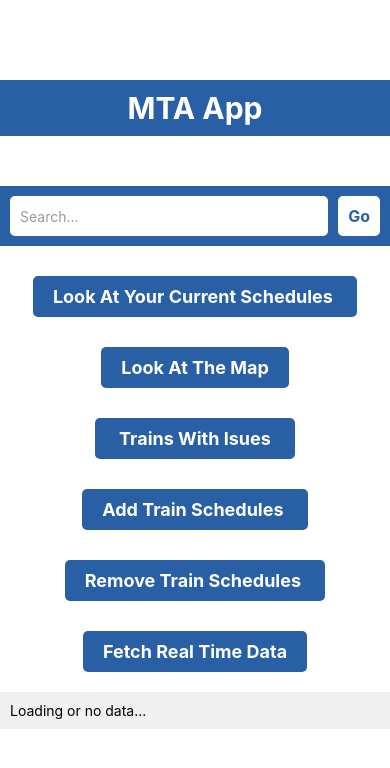
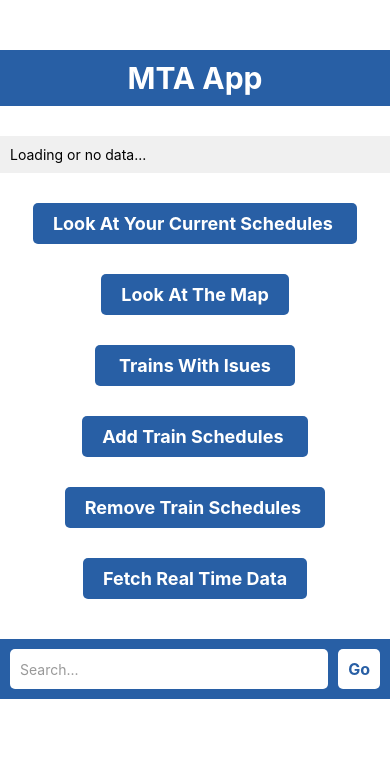
Before and after one commit to Josefbautista94/mta-app, a React Native app: screen / in a window 390 px wide. Shown: the top 768 px of the page. Built offline with nearby package versions, Linux system fonts and the light colour scheme.

Commit message:
modified where i had my containers

```diff
--- a/App.tsx
+++ b/App.tsx
@@ -12,9 +12,9 @@
 import axios from "axios";
 import protobuf from "protobufjs";
 import GtfsRealtimeBindings from "gtfs-realtime-bindings";
-import { FeedMessage } from 'gtfs-realtime-bindings';
-import { MTA_API_KEY } from '@env'; // Ensure you have installed and configured react-native-dotenv
-
+import { FeedMessage } from "gtfs-realtime-bindings";
+import { MTA_API_KEY } from "@env"; // Ensure you have installed and configured react-native-dotenv
+import { ScrollView } from "react-native";
 
 const API_ENDPOINT = `https://api-endpoint.mta.info/Dataservice/mtagtfsfeeds/nyct%2Fgtfs-ace`;
 
@@ -36,20 +36,24 @@
         responseType: "arraybuffer",
         headers: { "x-api-key": MTA_API_KEY }, // Now using the environment variable
       })
-        .then(response => {
+      .then((response) => {
         // Decode the response with the GTFS bindings
-          const feed = GtfsRealtimeBindings.transit_realtime.FeedMessage.decode(new Uint8Array(response.data));
+        const feed = GtfsRealtimeBindings.transit_realtime.FeedMessage.decode(
+          new Uint8Array(response.data)
+        );
         setRealTimeData(feed); // Update the state with the new data
       })
-        .catch(error => {
+      .catch((error) => {
         console.error("Error fetching MTA data:", error);
         setRealTimeData(null); // Reset the state if there's an error
       });
   };
-
   const renderRealTimeData = () => {
     if (realTimeData && realTimeData.entity) {
-        return realTimeData.entity.map((entity, index) => {
+      // Using slice to get only the first 5 entities
+      return realTimeData.entity
+        .slice(0, 6)
+        .map((entity, index) => {
           if (entity.tripUpdate && entity.tripUpdate.trip) {
             return (
               <View key={index} style={styles.dataItem}>
@@ -59,8 +63,9 @@
               </View>
             );
           }
-          return null; // or some placeholder component indicating missing trip data
-        }).filter(component => component !== null); // this will remove any null values from the resulting array
+          return null;
+        })
+        .filter((component) => component !== null);
     }
     return <Text>No data available.</Text>;
   };
@@ -71,19 +76,14 @@
       <View style={styles.header}>
         <Text style={styles.headerText}>MTA App</Text>
       </View>
-      <View style={styles.searchContainer}>
-        <TextInput
-          style={styles.searchInput}
-          placeholder="Search..."
-          placeholderTextColor="#999"
-          value={searchQuery}
-          onChangeText={setSearchQuery}
-          onSubmitEditing={handleSearch}
-        />
-        <TouchableOpacity onPress={handleSearch} style={styles.searchButton}>
-          <Text style={styles.searchButtonText}>Go</Text>
-        </TouchableOpacity>
+      <View style={styles.realTimeDataContainer}>
+        {realTimeData ? (
+          <ScrollView>{renderRealTimeData()}</ScrollView>
+        ) : (
+          <Text>Loading or no data...</Text>
+        )}
       </View>
+
       <TouchableOpacity style={styles.button} onPress={handlePress}>
         <Text style={styles.buttonText}>Look At Your Current Schedules </Text>
       </TouchableOpacity>
@@ -104,9 +104,18 @@
         <Text style={styles.buttonText}>Fetch Real Time Data</Text>
       </TouchableOpacity>
 
-      {/* Container to display real-time data */}
-      <View style={styles.realTimeDataContainer}>
-        {realTimeData ? renderRealTimeData() : <Text>Loading or no data...</Text>}
+      <View style={styles.searchContainer}>
+        <TextInput
+          style={styles.searchInput}
+          placeholder="Search..."
+          placeholderTextColor="#999"
+          value={searchQuery}
+          onChangeText={setSearchQuery}
+          onSubmitEditing={handleSearch}
+        />
+        <TouchableOpacity onPress={handleSearch} style={styles.searchButton}>
+          <Text style={styles.searchButtonText}>Go</Text>
+        </TouchableOpacity>
       </View>
     </View>
   );
@@ -119,11 +128,12 @@
   },
   header: {
     backgroundColor: "rgb(40, 95, 165)",
-    marginTop: 80,
-    marginBottom: 50,
+    marginTop: 50,
+    marginBottom: 10,
     padding: 10,
     alignItems: "center",
     justifyContent: "center",
+    paddingTop: 10,
   },
   headerText: {
     fontSize: 30,
@@ -133,6 +143,7 @@
 
   button: {
     marginTop: 30,
+
     backgroundColor: "rgb(40, 95, 165)",
     paddingVertical: 10, // Make sure this vertical padding is enough
     paddingHorizontal: 20,
@@ -152,6 +163,7 @@
     paddingHorizontal: 10,
     paddingBottom: 10,
     backgroundColor: "rgb(40, 95, 165)", // or another color that fits your design
+    marginTop: 40,
   },
   searchInput: {
     flex: 1,
@@ -177,18 +189,17 @@
   realTimeDataContainer: {
     marginTop: 20,
     padding: 10,
-    backgroundColor: '#f0f0f0' // choose an appropriate background color
+    backgroundColor: "#f0f0f0", // choose an appropriate background color
   },
   dataItem: {
     // styling for each data item
     marginBottom: 5,
     padding: 10,
-    backgroundColor: '#fff',
+    backgroundColor: "#fff",
     borderRadius: 5,
   },
   dataText: {
     // styling for the text of each data item
     fontSize: 16,
   },
-
 });
```
Lines whose indentation alone changed are shown as unchanged.
